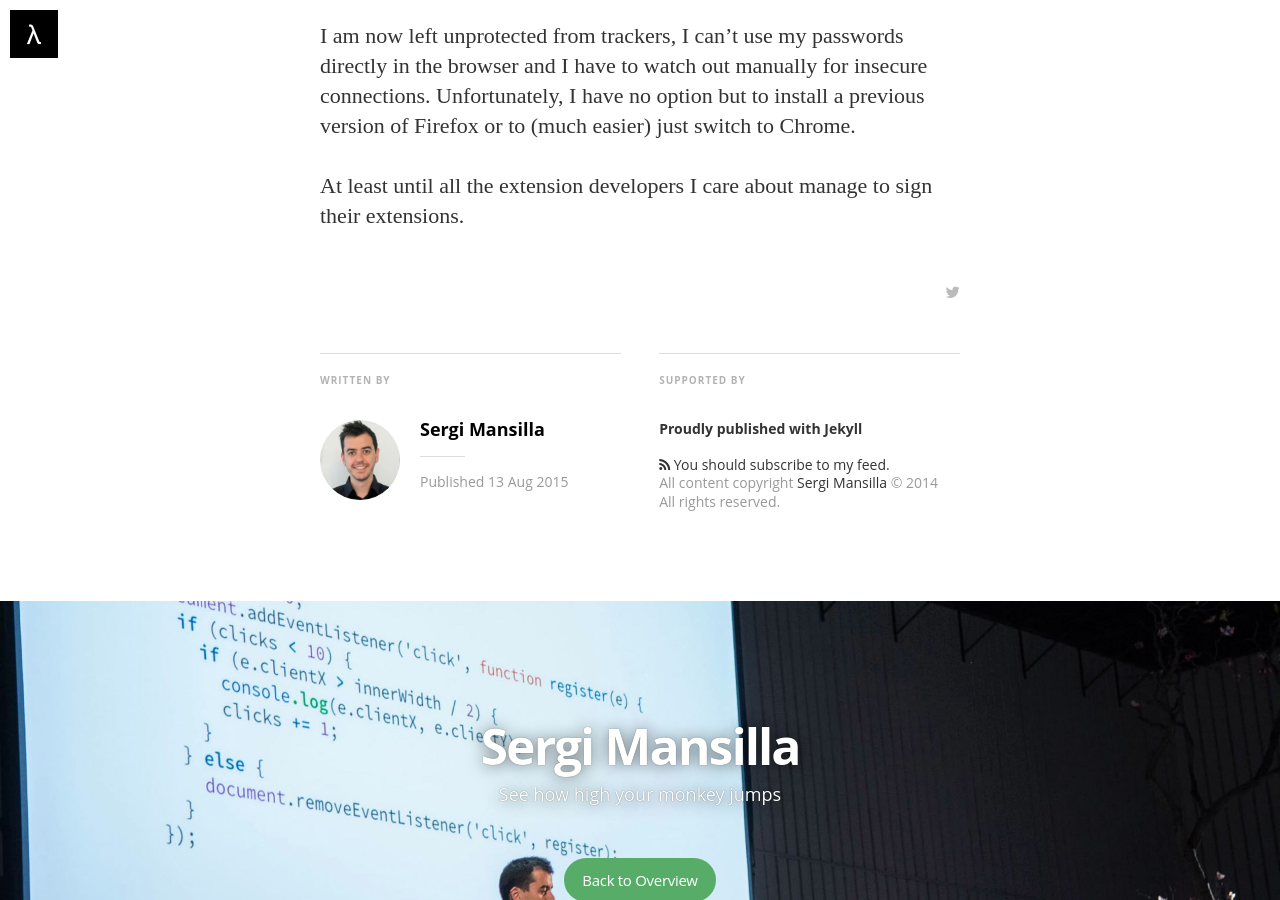
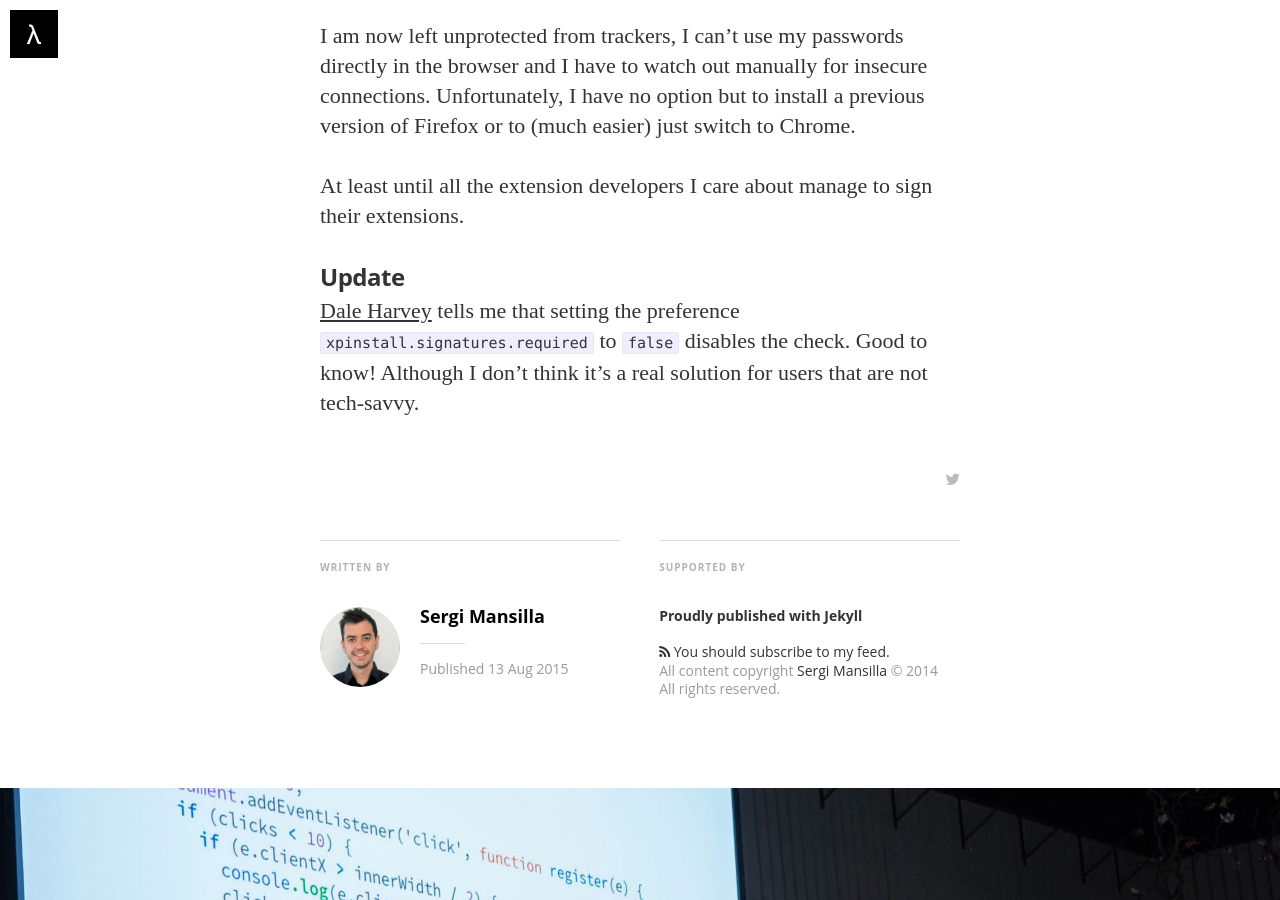
Before and after one commit to sergi/sergi.github.com, a Jekyll site: the page built from _posts/2015-08-13-firefox-disabled-my-extensions.md, in a window 1280 px wide and 900 px high, scrolled down 1629 px. Built offline with Jekyll 4.4.1, drawn with Linux system fonts in a browser that asks for light colours; nearby versions of some CDN libraries; some web fonts are replaced; Markdown is read by kramdown in place of the engine named in the settings.

Commit message:
Update 1 to firefox extensions post

```diff
--- a/_posts/2015-08-13-firefox-disabled-my-extensions.md
+++ b/_posts/2015-08-13-firefox-disabled-my-extensions.md
@@ -33,3 +33,7 @@
 I am now left unprotected from trackers, I can't use my passwords directly in the browser and I have to watch out manually for insecure connections. Unfortunately, I have no option but to install a previous version of Firefox or to (much easier) just switch to Chrome.
 
 At least until all the extension developers I care about manage to sign their extensions.
+
+### Update
+
+[Dale Harvey](https://twitter.com/daleharvey) tells me that setting the preference `xpinstall.signatures.required` to `false` disables the check. Good to know! Although I don't think it's a real solution for users that are not tech-savvy.
```
